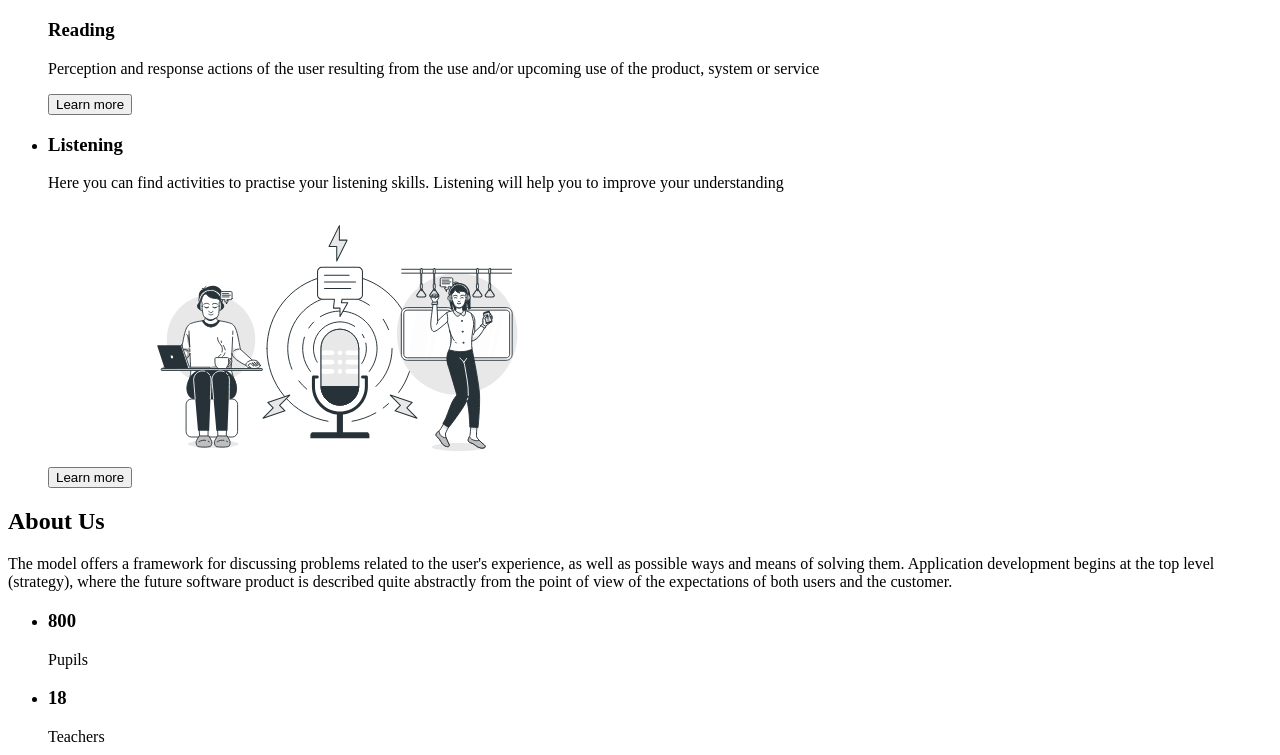
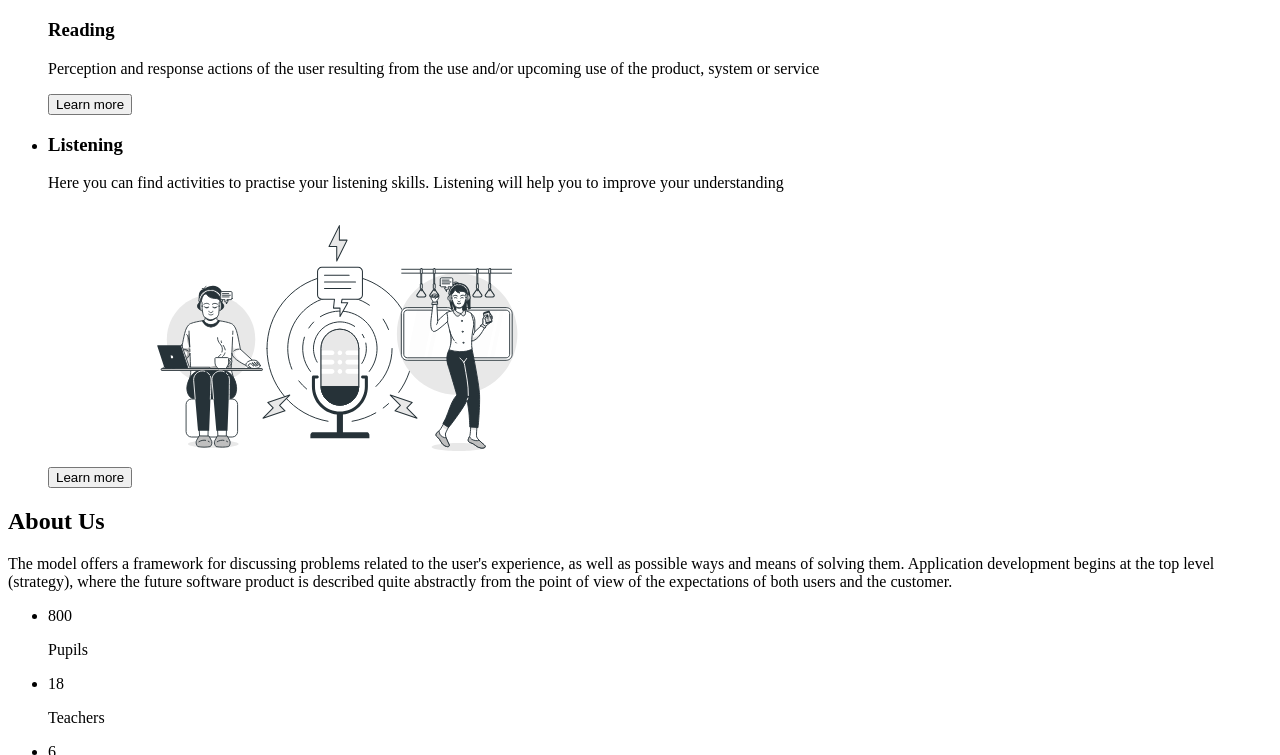
Before and after one commit to andreysulymka/BritLex, a plain HTML site: page index.html in a window 1280 px wide. Shown: the part 2045-2800 px from the top of the page. Drawn offline with Linux system fonts and the light colour scheme.

Commit message:
Update index.html
change h3 in p in About Us part

```diff
--- a/index.html
+++ b/index.html
@@ -8,8 +8,8 @@
 </head>
 <body>
     <header>
+        <nav>
         <a href="">Brit<span>lex</span></a>
-        <nav>
         <ul>
         <li><a href="">Home</a></li>
         <li><a href="">Skills</a></li>
@@ -79,15 +79,15 @@
             described quite abstractly from the point of view of the expectations of both users and the customer.</p>
             <ul>
                 <li>
-                    <h3>800</h3>
+                    <p>800</p>
                     <p>Pupils</p>
                 </li>
                 <li>
-                    <h3>18</h3>
+                    <p>18</p>
                     <p>Teachers</p>
                 </li>
                 <li>
-                    <h3>6</h3>
+                    <p>6</p>
                     <p>Foreign
                     languages</p>
                 </li>
@@ -95,7 +95,7 @@
             <img src="/About-us/Business-competition-bro.svg" alt="Man and girl goes on top" width="540" height="540">
         </section>
     <!-- Pricing -->
-    <section>
+        <section>
         <h2>Pricing</h2>
         <ul>
             <li>
@@ -121,16 +121,16 @@
             <p>£12.99<span>per month</span></p>
             </li>
         </ul>
-    </section>
+        </section>
     <!-- Contact Us -->
-    <section>
+        <section>
         <h2>Contact Us</h2>
         <img src="/ContactUs/contact.png" alt="Boy fly a paper plane">
         <p>Discover your current English level by taking our free online English test. Sign up to our newsletter for learning tips
         and free resources</p>
         <form action="input"></form>
         <button>Subscribe</button>
-    </section>
+        </section>
     </main>
     <footer>
     <a href="">Brit<span>lex</span></a>
```
